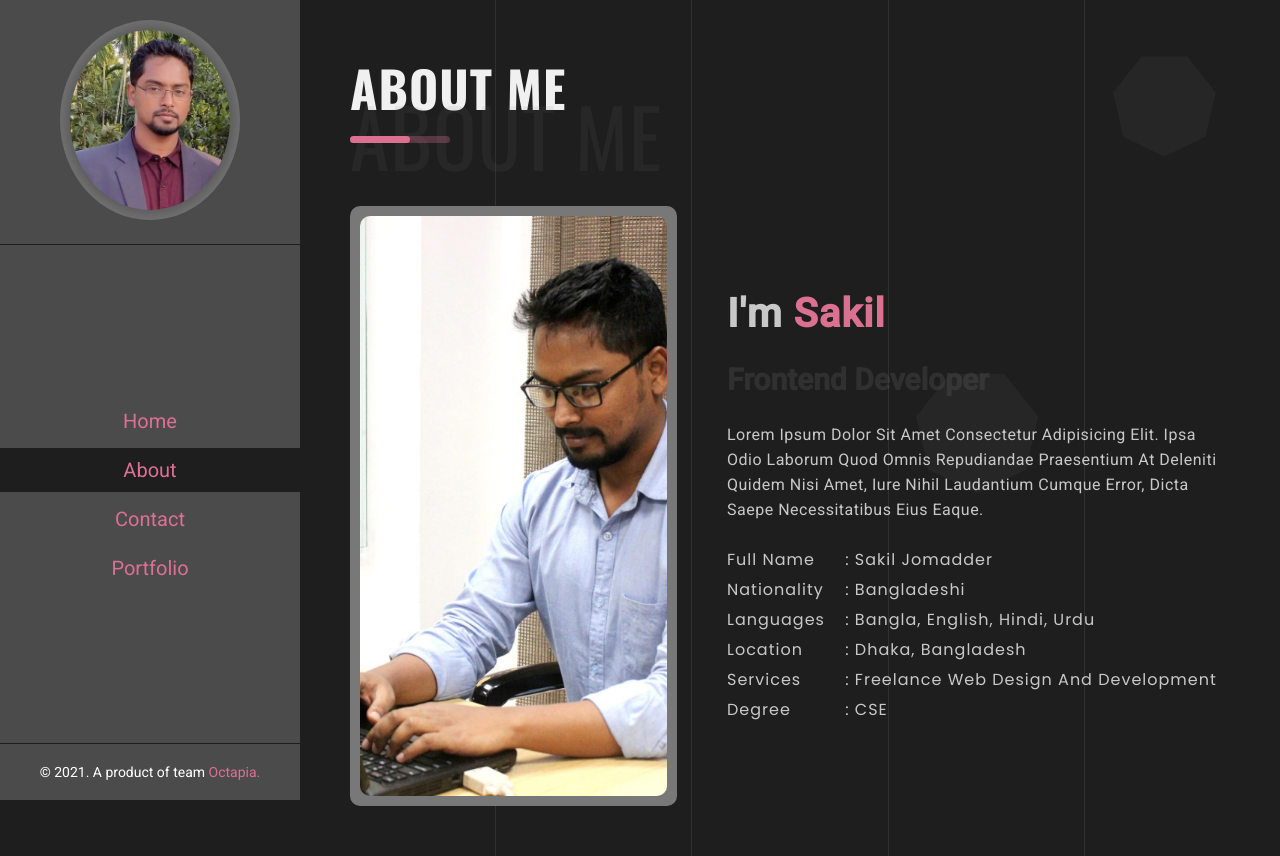
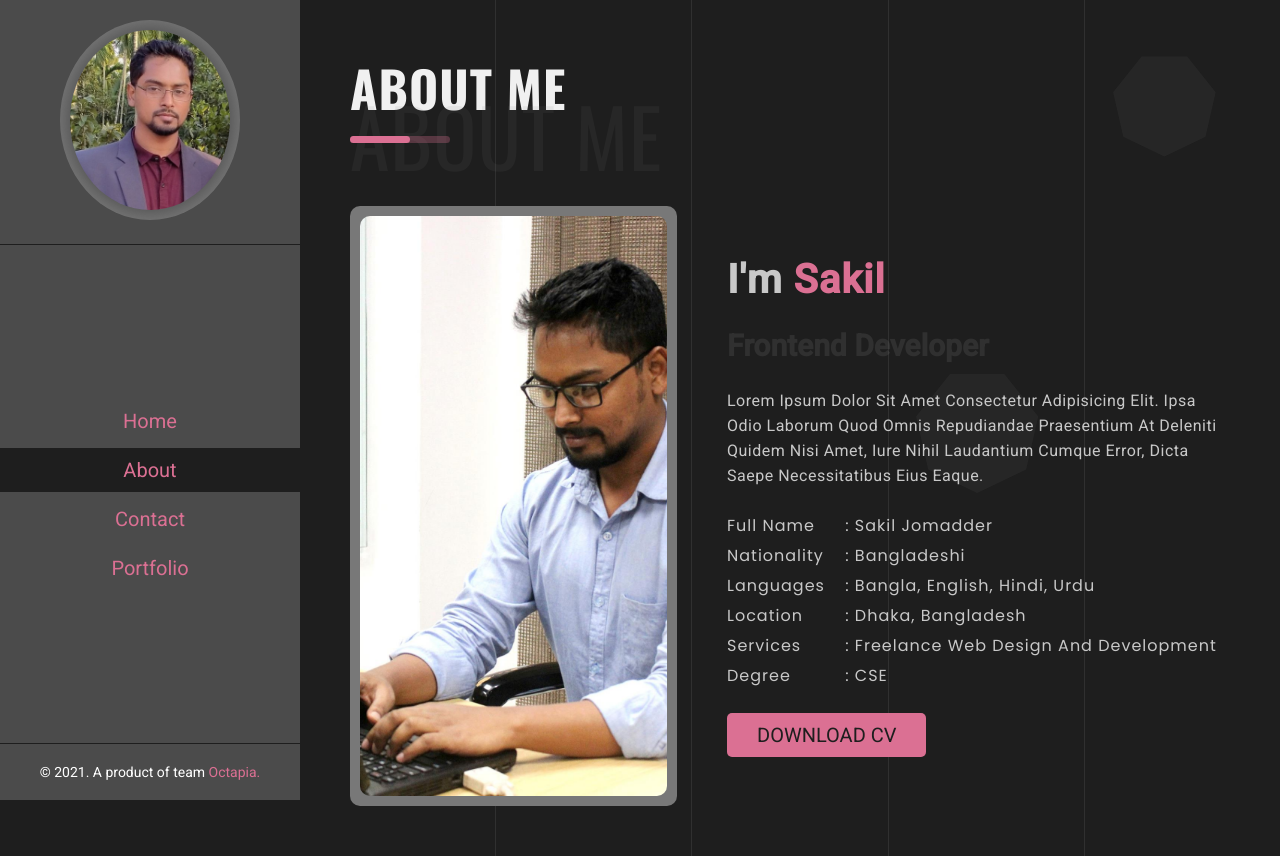
Before and after one commit to mistersakil/portfolio-01-using-react-styled-component, a React (Create React App) app: page /about in a window 1280 px wide. Built offline with nearby package versions, Linux system fonts and the light colour scheme.

Commit message:
Button styled componeted created, applied on about page

```diff
--- a/public/index.html
+++ b/public/index.html
@@ -2,7 +2,7 @@
 <html lang="en">
   <head>
     <meta charset="utf-8" />
-    <link rel="icon" href="%PUBLIC_URL%/favicon.ico" />
+    <link rel="icon" href="%PUBLIC_URL%/favicon.png" />
     <meta name="viewport" content="width=device-width, initial-scale=1" />
     <meta name="description" content="Portfolio 01 on react" />
     <title>Portfolio On React Styled Component</title>
--- /dev/null
+++ b/src/components/Button.js
@@ -0,0 +1,48 @@
+import React from "react";
+import styled from "styled-components";
+const ButtonStyle = styled("a")`
+  padding: 1rem 3rem;
+  border: none;
+  outline: none;
+  text-transform: ${({ textTransform }) =>
+    textTransform ? textTransform : "capitalize"};
+  background-color: var(--${({ bg }) => (bg ? bg : "bgGrey")});
+  color: var(--${({ color }) => (color ? color : "colorPrimary")});
+  display: flex;
+  align-items: center;
+  justify-content: center;
+  flex-direction: row;
+  width: fit-content;
+  cursor: pointer;
+  border-radius: 0.5rem;
+  font-size: 2rem;
+  font-weight: 400;
+  position: relative;
+  z-index: 10;
+  &::after {
+    content: "";
+    position: absolute;
+    top: 0;
+    left: 0;
+    width: 100%;
+    height: 100%;
+
+    z-index: -1;
+    border-radius: inherit;
+    clip-path: inset(50%);
+    transition: all 0.4s linear;
+  }
+  &:hover::after {
+    clip-path: inset(0%);
+    background-color: var(--bgGrey);
+  }
+`;
+const Button = ({ children }) => {
+  return (
+    <ButtonStyle textTransform="uppercase" bg="bgBrand">
+      {children}
+    </ButtonStyle>
+  );
+};
+
+export default Button;
--- a/src/components/pages/AboutPage.js
+++ b/src/components/pages/AboutPage.js
@@ -5,6 +5,7 @@ import Layout from "../styles/Layout";
 import imgAbout from "../../images/about.jpg";
 import Particle from "../Particle";
 import particle_options from "../data/about_particles.json";
+import Button from "../Button";
 const AboutFeatureItemStyle = styled("article")`
   display: flex;
   flex-direction: row;
@@ -127,6 +128,7 @@ const AboutPage = () => {
               />
               <AboutFeatureItem title="degree" info="CSE" />
             </div>
+            <Button>download cv</Button>
           </div>
         </div>
       </AboutPageStyle>
```
Also changed, not shown: src/components/data/about_particles_backup.json (deleted, +0 -111 lines).
